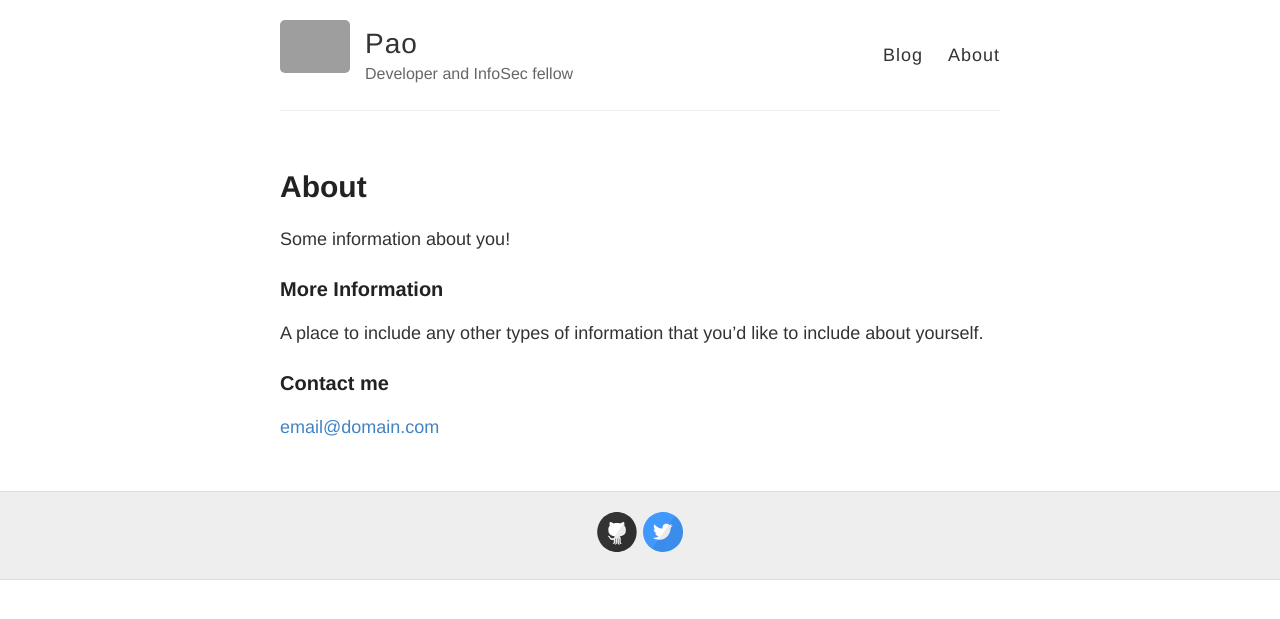
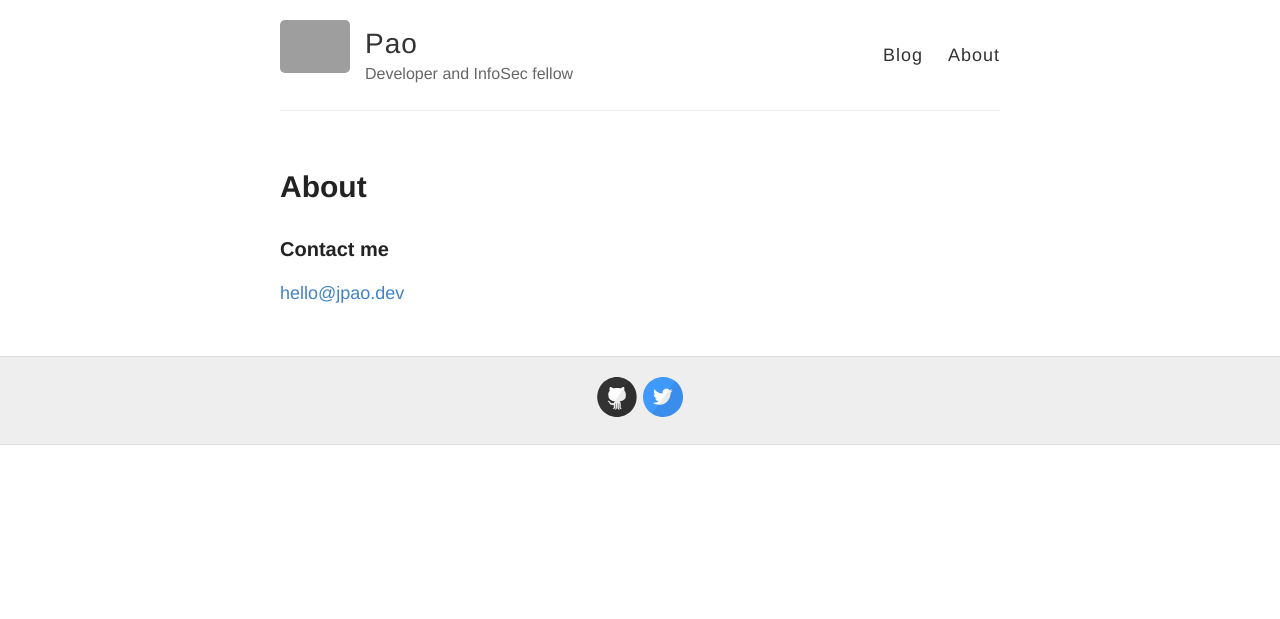
Before and after one commit to jpaodev/jpaodev.github.io, a Jekyll site: the page built from about.md, in a window 1280 px wide. Shown: the top 619 px of the page. Built offline with Jekyll 4.4.1, drawn with Linux system fonts in a browser that asks for light colours; grey boxes are pictures that could not be loaded.

Commit message:
Deleted Default

```diff
--- a/about.md
+++ b/about.md
@@ -4,12 +4,8 @@ title: About
 permalink: /about/
 ---
 
-Some information about you!
 
-### More Information
-
-A place to include any other types of information that you'd like to include about yourself.
 
 ### Contact me
 
-[email@domain.com](mailto:email@domain.com)
+[hello@jpao.dev](mailto:hello@jpao.dev)
```
